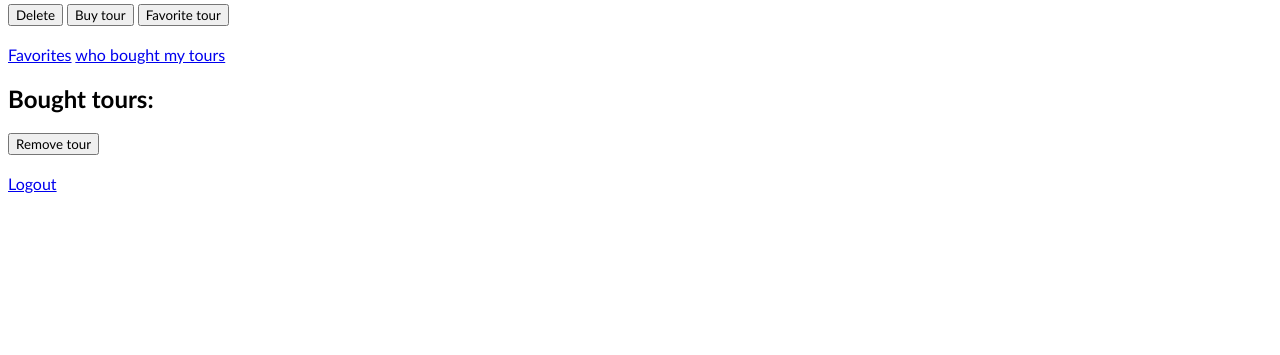
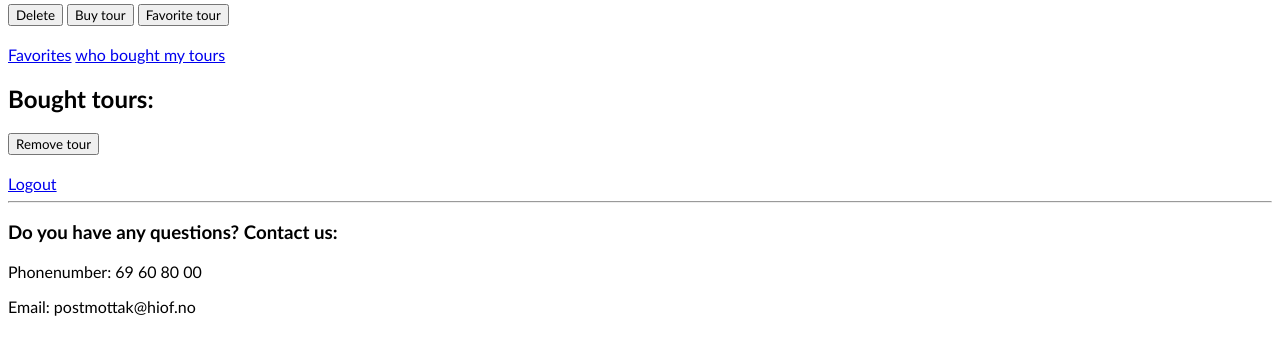
Before and after one commit to mapclean9r/Software, a Flask app: template src/frontend/templates/homepage.html in a window 1280 px wide. Shown: the part 204-559 px from the top of the page. Run offline with Flask 3, Linux system fonts and the light colour scheme; the template is opened without the code that fills it, so the values that code supplies are empty.

Commit message:
la til kontakt info

```diff
--- a/src/backend/autentication/login.py
+++ b/src/backend/autentication/login.py
@@ -91,7 +91,7 @@ def login_proc():
         username = request.form['name']
         password = request.form['password']
 
-        db = sqlite3.connect('src/backend/database/database.db')
+        db = sqlite3.connect('backend/database/database.db')
         cursor = db.cursor()
         cursor.execute("SELECT * from Tour")
         list = cursor.fetchall()
--- a/src/backend/autentication/user_online.json
+++ b/src/backend/autentication/user_online.json
@@ -1 +1 @@
-{"user_online": "x"}
+{"user_online": "esel"}
--- a/src/frontend/templates/homepage.html
+++ b/src/frontend/templates/homepage.html
@@ -68,7 +68,10 @@
     </form>
     <br>
     <a href="{{ url_for('index') }}">Logout</a> <br>
-    <!-- Logut knappen bare sender en tilbake til index-siden uten noen form for logutfunksjonalitet. -->
+    <hr />
+    <h3>Do you have any questions? Contact us:</h3>
+    <p>Phonenumber: 69 60 80 00</p>
+    <p>Email: postmottak@hiof.no</p>
 
 
 </body>
```
Also changed, not shown: src/backend/database/database.db.
